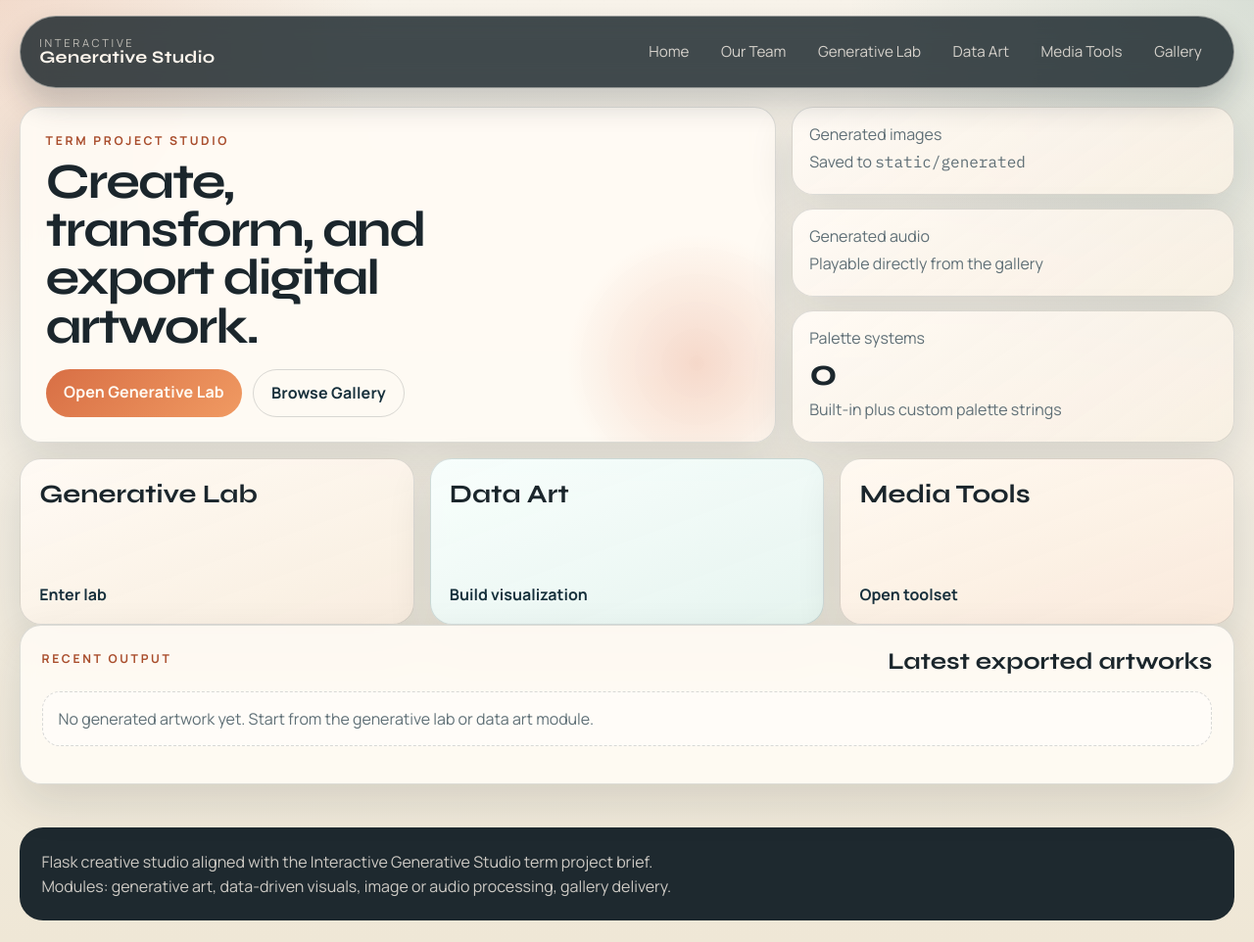
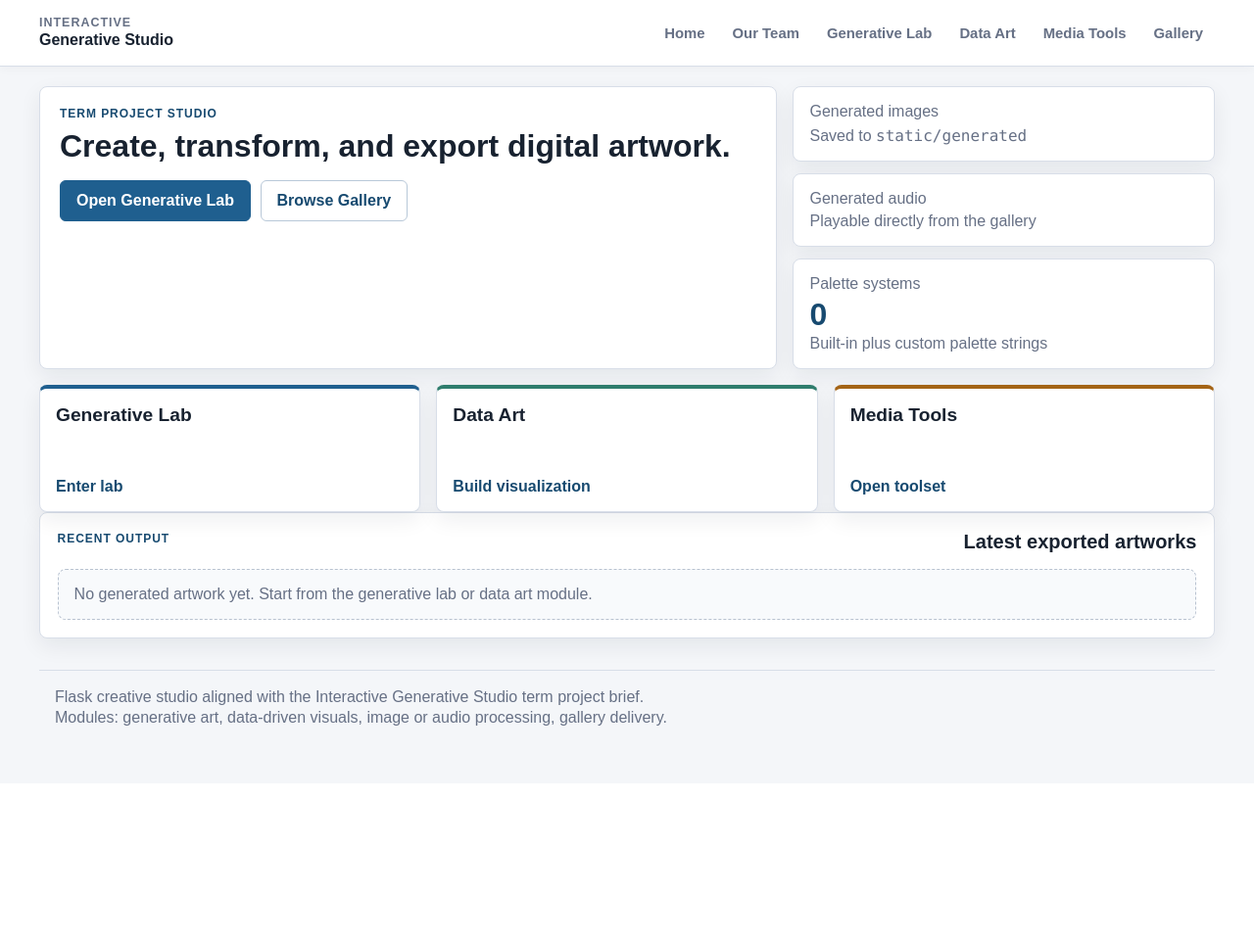
Before and after one commit to HoSSamOuammi/Digital_Thinking, a Flask app: template templates/home.html in a window 1280 px wide. Shown: the whole page at 98% size. After the commit the page ends 741 px from the top, so only its background shows below. Run offline with Flask 3, Linux system fonts and the light colour scheme; the template is opened without the code that fills it, so the values that code supplies are empty.

Commit message:
Appliquer le design administratif

```diff
--- a/static/css/style.css
+++ b/static/css/style.css
@@ -1,22 +1,22 @@
 :root {
-    --bg: #f2ede2;
-    --bg-deep: #112029;
-    --bg-panel: rgba(255, 251, 245, 0.92);
-    --bg-panel-strong: #fffaf2;
-    --surface-dark: #17303c;
-    --text: #1b262c;
-    --muted: #5f6f76;
-    --line: rgba(18, 39, 48, 0.14);
-    --accent: #d86f45;
-    --accent-deep: #a94d2c;
-    --accent-teal: #1d6861;
-    --accent-gold: #d7a74b;
-    --ok: #216847;
-    --ok-soft: #e5f5ea;
-    --danger: #9b2e27;
-    --danger-soft: #fbe8e3;
-    --shadow: 0 18px 46px rgba(17, 32, 41, 0.12);
-    --radius: 22px;
+    --page: #f4f6f9;
+    --surface: #ffffff;
+    --surface-muted: #f8fafc;
+    --surface-strong: #eef3f8;
+    --text: #182230;
+    --muted: #667085;
+    --line: #d8dee8;
+    --primary: #1f5f8f;
+    --primary-dark: #174a70;
+    --accent: #2f7d6d;
+    --warning: #a46416;
+    --ok: #176448;
+    --ok-soft: #e8f5ee;
+    --danger: #9d3027;
+    --danger-soft: #fff0ed;
+    --shadow: 0 8px 22px rgba(16, 24, 40, 0.07);
+    --radius: 8px;
+    --radius-sm: 6px;
 }
 
 * {
@@ -31,23 +31,12 @@ body {
     margin: 0;
     min-height: 100vh;
     color: var(--text);
-    font-family: "Manrope", sans-serif;
-    background:
-        radial-gradient(circle at 0% 0%, rgba(216, 111, 69, 0.18), transparent 24%),
-        radial-gradient(circle at 100% 0%, rgba(29, 104, 97, 0.14), transparent 26%),
-        linear-gradient(180deg, #f8f3ea 0%, var(--bg) 48%, #efe7d6 100%);
+    font-family: Arial, "Helvetica Neue", sans-serif;
+    background: var(--page);
 }
 
 .site-noise {
-    position: fixed;
-    inset: 0;
-    pointer-events: none;
-    opacity: 0.22;
-    background-image:
-        linear-gradient(rgba(17, 32, 41, 0.02) 1px, transparent 1px),
-        linear-gradient(90deg, rgba(17, 32, 41, 0.02) 1px, transparent 1px);
-    background-size: 22px 22px;
-    mask-image: linear-gradient(180deg, rgba(0, 0, 0, 0.9), transparent);
+    display: none;
 }
 
 img {
@@ -56,7 +45,7 @@ img {
 }
 
 code {
-    font-family: "IBM Plex Mono", monospace;
+    font-family: "Consolas", "Liberation Mono", monospace;
 }
 
 .topbar {
@@ -67,58 +56,61 @@ code {
     align-items: center;
     justify-content: space-between;
     gap: 1rem;
-    width: min(1240px, calc(100vw - 2rem));
-    margin: 1rem auto 0;
-    padding: 1rem 1.2rem;
-    border: 1px solid rgba(255, 250, 242, 0.45);
-    border-radius: 999px;
-    background: rgba(13, 26, 33, 0.78);
-    box-shadow: 0 16px 30px rgba(17, 32, 41, 0.2);
-    backdrop-filter: blur(12px);
+    width: 100%;
+    min-height: 68px;
+    padding: 0.8rem max(1rem, calc((100vw - 1200px) / 2));
+    border-bottom: 1px solid var(--line);
+    background: rgba(255, 255, 255, 0.96);
+    box-shadow: 0 2px 10px rgba(16, 24, 40, 0.04);
+    backdrop-filter: blur(10px);
 }
 
 .brandmark {
     display: inline-flex;
     flex-direction: column;
-    gap: 0.05rem;
-    color: #fff7ee;
+    gap: 0.1rem;
+    min-width: 210px;
+    color: var(--text);
     text-decoration: none;
-    line-height: 1;
+    line-height: 1.15;
 }
 
 .brandmark strong {
-    font-family: "Syne", sans-serif;
-    font-size: 1.1rem;
-    letter-spacing: 0.02em;
+    font-size: 1rem;
+    font-weight: 700;
 }
 
 .brandmark-label {
-    font-size: 0.7rem;
+    color: var(--muted);
+    font-size: 0.78rem;
+    font-weight: 700;
     text-transform: uppercase;
-    letter-spacing: 0.24em;
-    color: rgba(255, 247, 238, 0.68);
+    letter-spacing: 0.08em;
 }
 
 .nav-links {
     display: flex;
     align-items: center;
-    gap: 0.4rem;
+    justify-content: flex-end;
+    gap: 0.25rem;
     flex-wrap: wrap;
 }
 
 .nav-links a {
-    padding: 0.58rem 0.82rem;
-    border-radius: 999px;
-    color: rgba(255, 247, 238, 0.78);
+    padding: 0.55rem 0.75rem;
+    border-radius: var(--radius-sm);
+    color: var(--muted);
     text-decoration: none;
-    font-size: 0.95rem;
-    transition: 0.2s ease;
+    font-size: 0.93rem;
+    font-weight: 700;
+    transition: 0.16s ease;
 }
 
 .nav-links a:hover,
-.nav-links a.is-active {
-    color: #ffffff;
-    background: rgba(255, 255, 255, 0.12);
+.nav-links a.is-active,
+.nav-links a[aria-current="page"] {
+    color: var(--primary-dark);
+    background: #edf5fb;
 }
 
 .brandmark:focus-visible,
@@ -126,25 +118,13 @@ code {
 .feature-card a:focus-visible,
 .btn:focus-visible,
 .preview-thumb:focus-visible {
-    outline: 3px solid rgba(215, 167, 75, 0.9);
+    outline: 3px solid rgba(31, 95, 143, 0.25);
     outline-offset: 3px;
 }
 
 .page-shell {
-    width: min(1240px, calc(100vw - 2rem));
-    margin: 1.2rem auto 2.8rem;
-    animation: reveal 0.45s ease;
-}
-
-@keyframes reveal {
-    from {
-        opacity: 0;
-        transform: translateY(10px);
-    }
-    to {
-        opacity: 1;
-        transform: translateY(0);
-    }
+    width: min(1200px, calc(100vw - 2rem));
+    margin: 1.25rem auto 2rem;
 }
 
 .panel,
@@ -152,20 +132,20 @@ code {
 .feature-card,
 .gallery-card,
 .audio-card,
-.flash {
+.flash,
+.team-card {
     border: 1px solid var(--line);
     border-radius: var(--radius);
-    background: var(--bg-panel);
+    background: var(--surface);
     box-shadow: var(--shadow);
-    backdrop-filter: blur(10px);
 }
 
 .panel {
-    padding: 1.35rem;
+    padding: 1.1rem;
 }
 
 .panel-hero {
-    padding: clamp(1.4rem, 2vw, 2rem);
+    padding: 1.25rem;
 }
 
 .hero-grid,
@@ -176,65 +156,50 @@ code {
 }
 
 .hero-grid {
-    grid-template-columns: 1.45fr 0.85fr;
+    grid-template-columns: minmax(0, 1.4fr) minmax(280px, 0.8fr);
     align-items: stretch;
 }
 
 .hero-copy {
-    position: relative;
-    overflow: hidden;
+    min-height: 220px;
 }
 
 .hero-copy::after {
-    content: "";
-    position: absolute;
-    inset: auto -4rem -4rem auto;
-    width: 18rem;
-    height: 18rem;
-    border-radius: 50%;
-    background: radial-gradient(circle, rgba(216, 111, 69, 0.24), transparent 65%);
+    content: none;
 }
 
 .hero-copy h1,
 .page-banner h1 {
     margin: 0;
-    font-family: "Syne", sans-serif;
-    font-size: clamp(2.25rem, 4vw, 4.35rem);
-    line-height: 0.96;
-    letter-spacing: -0.04em;
-    max-width: 12ch;
-}
-
-.page-banner h1 {
-    max-width: 14ch;
+    max-width: none;
+    font-size: 2rem;
+    line-height: 1.15;
+    letter-spacing: 0;
 }
 
 .eyebrow {
-    margin: 0 0 0.55rem;
-    color: var(--accent-deep);
+    margin: 0 0 0.5rem;
+    color: var(--primary-dark);
     text-transform: uppercase;
-    letter-spacing: 0.22em;
-    font-size: 0.76rem;
-    font-weight: 700;
+    letter-spacing: 0.08em;
+    font-size: 0.75rem;
+    font-weight: 800;
 }
 
 .hero-actions {
     display: flex;
     flex-wrap: wrap;
-    gap: 0.65rem;
-    margin-top: 1.2rem;
+    gap: 0.6rem;
+    margin-top: 1rem;
 }
 
 .insight-stack {
     display: grid;
-    gap: 0.85rem;
+    gap: 0.75rem;
 }
 
 .metric-card {
-    padding: 1rem 1.1rem;
-    background:
-        linear-gradient(145deg, rgba(255, 250, 244, 0.98), rgba(248, 240, 228, 0.92)),
-        linear-gradient(180deg, rgba(29, 104, 97, 0.05), rgba(216, 111, 69, 0.08));
+    padding: 1rem;
 }
 
 .metric-card p,
@@ -244,9 +209,9 @@ code {
 }
 
 .metric-card h2 {
-    margin: 0.4rem 0;
-    font-family: "Syne", sans-serif;
-    font-size: 2.4rem;
+    margin: 0.35rem 0;
+    color: var(--primary-dark);
+    font-size: 2rem;
     line-height: 1;
 }
 
@@ -256,43 +221,45 @@ code {
 }
 
 .feature-card {
-    padding: 1.2rem;
-    min-height: 170px;
     display: flex;
+    min-height: 130px;
+    padding: 1rem;
     flex-direction: column;
     justify-content: space-between;
 }
 
 .feature-card h2 {
-    margin: 0 0 0.35rem;
-    font-family: "Syne", sans-serif;
-    font-size: 1.65rem;
+    margin: 0;
+    font-size: 1.2rem;
 }
 
 .feature-card p {
     color: var(--muted);
-    line-height: 1.6;
+    line-height: 1.55;
 }
 
 .feature-card a {
-    color: var(--surface-dark);
+    color: var(--primary-dark);
+    font-weight: 800;
+    text-decoration: none;
 }
 
-.feature-card a {
-    text-decoration: none;
-    font-weight: 700;
+.accent-a,
+.accent-b,
+.accent-c {
+    background: var(--surface);
 }
 
 .accent-a {
-    background: linear-gradient(160deg, rgba(255, 250, 244, 0.98), rgba(248, 237, 223, 0.95));
+    border-top: 4px solid var(--primary);
 }
 
 .accent-b {
-    background: linear-gradient(160deg, rgba(248, 255, 253, 0.96), rgba(229, 245, 240, 0.94));
+    border-top: 4px solid var(--accent);
 }
 
 .accent-c {
-    background: linear-gradient(160deg, rgba(255, 249, 241, 0.98), rgba(249, 233, 218, 0.94));
+    border-top: 4px solid var(--warning);
 }
 
 .section-heading {
@@ -306,8 +273,7 @@ code {
 .section-heading h2,
 .section-heading h3 {
     margin: 0;
-    font-family: "Syne", sans-serif;
-    font-size: 1.5rem;
+    font-size: 1.25rem;
 }
 
 .inline-heading {
@@ -483,38 +452,41 @@ input[type="range"] {
 
 .btn {
     width: auto;
-    border: 0;
-    border-radius: 999px;
-    padding: 0.78rem 1.15rem;
-    background: linear-gradient(135deg, var(--accent), #f09a62);
-    color: #fffaf2;
+    min-height: 40px;
+    border: 1px solid var(--primary);
+    border-radius: var(--radius-sm);
+    padding: 0.68rem 1rem;
+    background: var(--primary);
+    color: #ffffff;
     font-weight: 800;
-    letter-spacing: 0.01em;
     cursor: pointer;
     text-decoration: none;
-    transition: transform 0.18s ease, filter 0.18s ease;
+    transition: background 0.16s ease, border-color 0.16s ease;
 }
 
 .btn:hover {
-    transform: translateY(-1px);
-    filter: brightness(1.03);
+    border-color: var(--primary-dark);
+    background: var(--primary-dark);
 }
 
 .btn-small {
-    padding: 0.64rem 0.95rem;
-    font-size: 0.88rem;
+    min-height: 34px;
+    padding: 0.52rem 0.75rem;
+    font-size: 0.86rem;
 }
 
 .btn-outline,
 .btn-ghost {
-    background: transparent;
-    color: var(--surface-dark);
-    border: 1px solid rgba(17, 32, 41, 0.16);
+    background: #ffffff;
+    color: var(--primary-dark);
+    border-color: #b8c8d8;
 }
 
 .btn-outline:hover,
 .btn-ghost:hover {
-    background: rgba(17, 32, 41, 0.05);
+    color: var(--primary-dark);
+    background: #edf5fb;
+    border-color: var(--primary);
 }
 
 .capability-note {
@@ -745,20 +719,20 @@ input[type="range"] {
 }
 
 .empty-note {
+    margin: 0;
     padding: 1rem;
-    border-radius: 18px;
-    border: 1px dashed rgba(17, 32, 41, 0.16);
+    border: 1px dashed #b8c2d0;
+    border-radius: var(--radius);
     color: var(--muted);
-    background: rgba(255, 255, 255, 0.45);
+    background: var(--surface-muted);
 }
 
 .footer {
-    width: min(1240px, calc(100vw - 2rem));
+    width: min(1200px, calc(100vw - 2rem));
     margin: 0 auto 1.4rem;
-    padding: 1.3rem 1.4rem;
-    border-radius: 24px;
-    background: rgba(13, 26, 33, 0.92);
-    color: rgba(255, 247, 238, 0.78);
+    padding: 1rem;
+    border-top: 1px solid var(--line);
+    color: var(--muted);
 }
 
 .footer p {
```
Also changed, not shown: other parts of static/css/style.css (+160 -152 lines).
